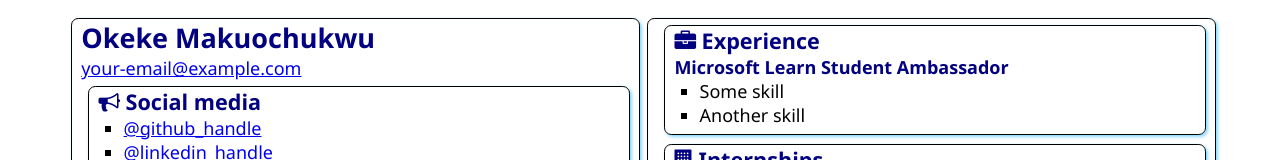
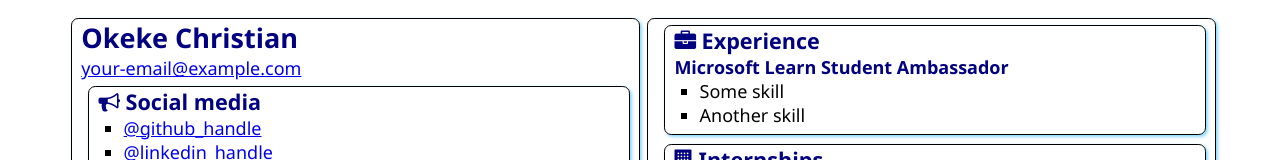
Before and after one commit to Makuo67/SATechnicalOnboarding, a plain HTML site: page src/index.html in a window 1280 px wide. Shown: the top 160 px of the page. Drawn offline with Linux system fonts and the light colour scheme.

Commit message:
Added my name

```diff
--- a/src/index.html
+++ b/src/index.html
@@ -12,7 +12,7 @@
 <body>
     <main>
         <article class="box">
-            <h1>Okeke Makuochukwu</h1>
+            <h1>Okeke Christian</h1>
             <div><a href="mailto:your.email@example.com">your-email@example.com</a></div>
 
             <section class="box">
```
